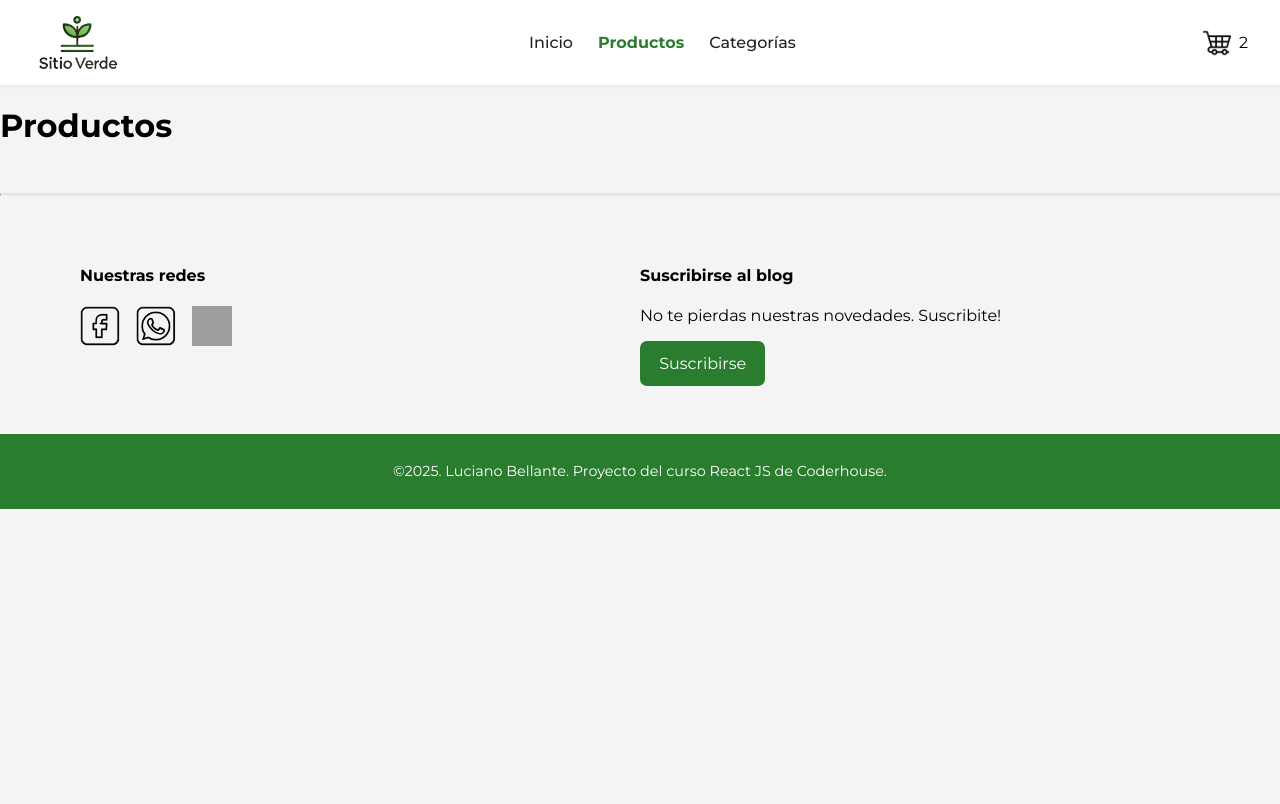
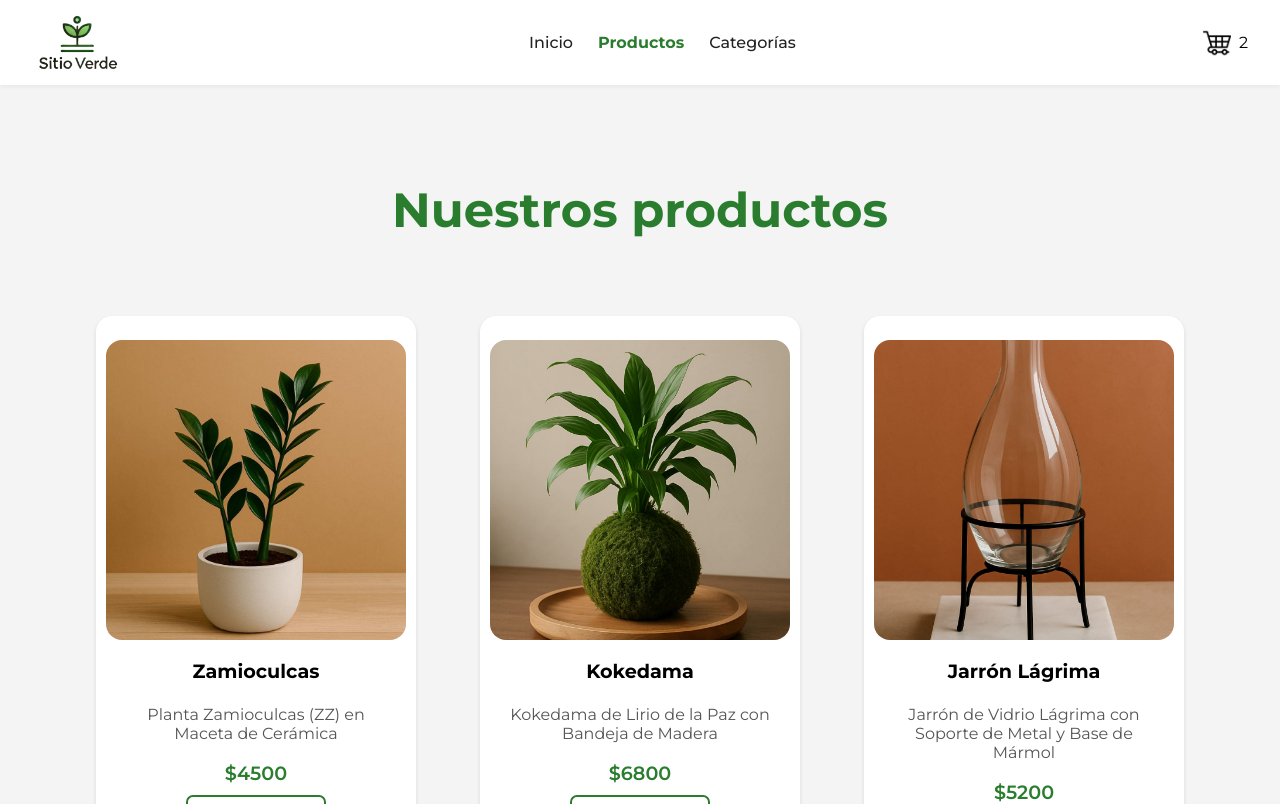
Before and after one commit to lucho-be/ReactJS-lucianobellante, a React (Vite) app: page /productos in a window 1280 px wide. Shown: the top 804 px of the page. Built offline with nearby package versions, Linux system fonts and the light colour scheme; grey boxes are pictures that could not be loaded.

Commit message:
movidos los productos del home

```diff
--- a/src/App.css
+++ b/src/App.css
@@ -171,6 +171,7 @@ h5 {
 
 .productos h3 {
   text-align: center;
+  margin-top: 2em;
 }
 
 
--- a/src/App.jsx
+++ b/src/App.jsx
@@ -4,6 +4,7 @@ import NavBar from './components/NavBar'
 import Footer from './components/Footer'
 import Home from './components/Home'
 import { Routes, Route } from 'react-router'
+import Productos from './components/Productos'
 
 function App() {
   return (
@@ -11,7 +12,7 @@ function App() {
   <NavBar/>
   <Routes>
         <Route path="/" element={<Home/>} />
-        <Route path="/productos" element={<h1>Productos</h1>} />
+        <Route path="/productos" element={<Productos/>} />
         <Route path='/categorias' element={<h1>Categorias</h1>} />
       </Routes>
   <Footer/>
--- a/src/components/Home.jsx
+++ b/src/components/Home.jsx
@@ -35,10 +35,6 @@ function Home() {
                     <img src="/img/info.jpeg" alt="jardinero" />
                 </div>
             </section>
-            <section className="productos">
-                <h3>Nuestros productos</h3>
-                <Productos />
-            </section>
         </>
     )
 }
--- a/src/components/Productos.jsx
+++ b/src/components/Productos.jsx
@@ -75,7 +75,9 @@ function Productos() {
 ]
 
   return (
-    <div className="productos-container">
+    <section className="productos">
+      <h3>Nuestros productos</h3>
+      <div className="productos-container">
       {productos.map(prod => (
         <ProductCard
           key={prod.id}
@@ -85,6 +87,8 @@ function Productos() {
         />
       ))}
     </div>
+      </section>
+
   );
 }
 
```
